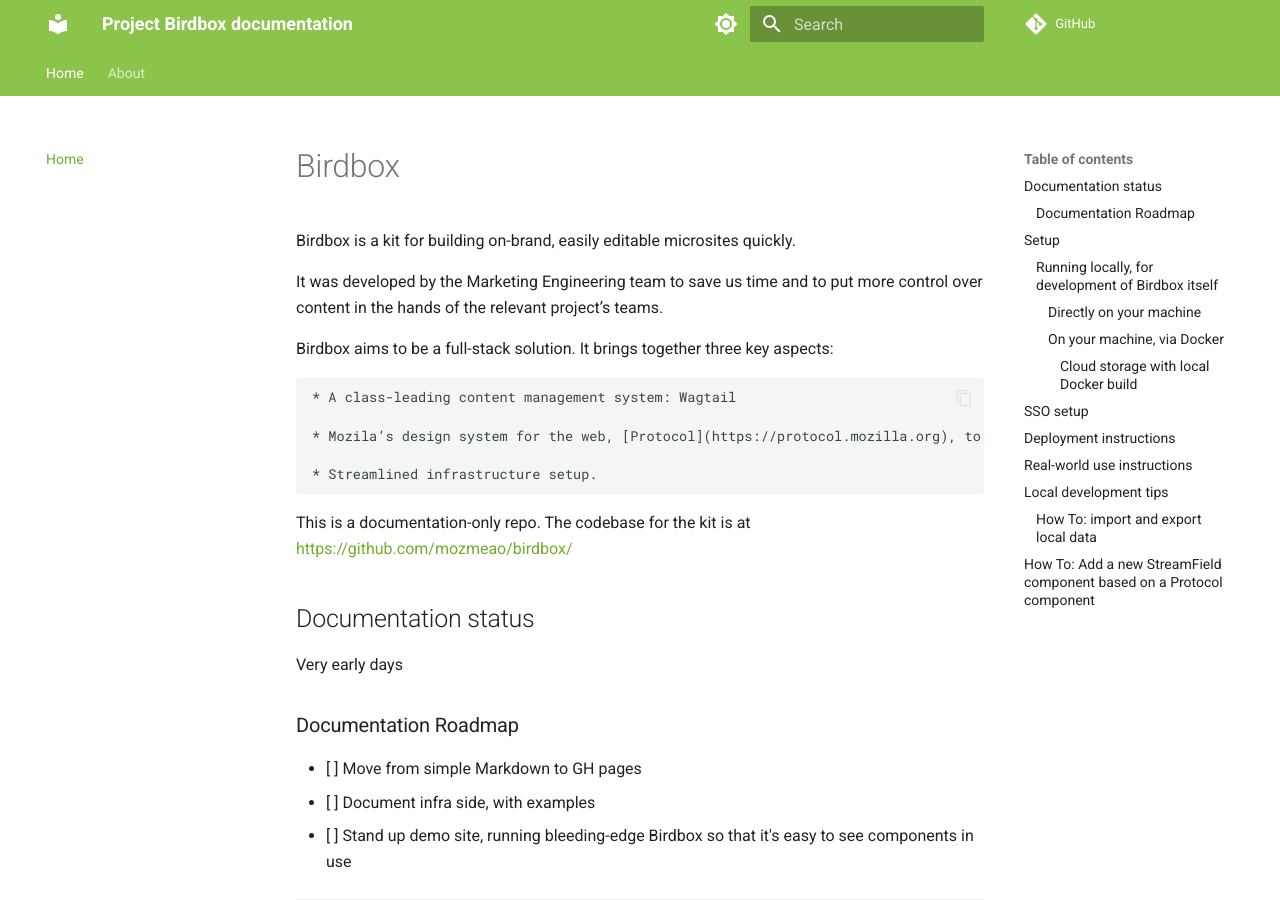
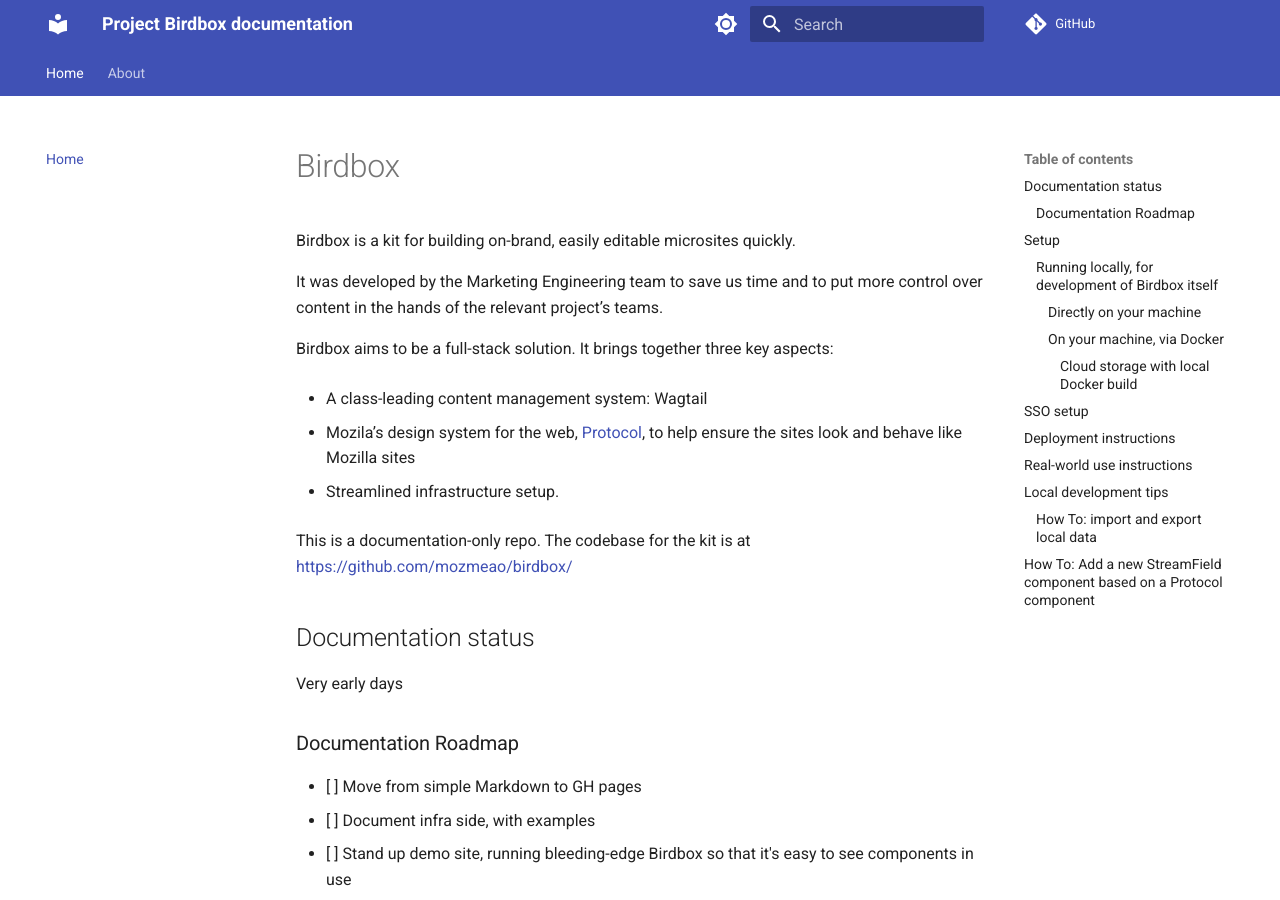
Before and after one commit to mozmeao/birdbox-documentation, an MkDocs documentation site: the page built from docs/index.md, in a window 1280 px wide and 900 px high. Built offline with MkDocs 1.6.1 and Material for MkDocs 9.7.7, drawn with Linux system fonts in a browser that asks for light colours; comment, search, counter and statistics services are not loaded.

````diff
--- a/docs/index.md
+++ b/docs/index.md
@@ -6,11 +6,11 @@ It was developed by the Marketing Engineering team to save us time and to put mo
 
 Birdbox aims to be a full-stack solution. It brings together three key aspects:
 
-    * A class-leading content management system: Wagtail
+* A class-leading content management system: Wagtail
 
-    * Mozila’s design system for the web, [Protocol](https://protocol.mozilla.org), to help ensure the sites look and behave like Mozilla sites
+* Mozila’s design system for the web, [Protocol](https://protocol.mozilla.org), to help ensure the sites look and behave like Mozilla sites
 
-    * Streamlined infrastructure setup.
+* Streamlined infrastructure setup.
 
 This is a documentation-only repo. The codebase for the kit is at <https://github.com/mozmeao/birdbox/>
 
@@ -20,9 +20,9 @@ Very early days
 
 ### Documentation Roadmap
 
-- [ ] Move from simple Markdown to GH pages
-- [ ] Document infra side, with examples
-- [ ] Stand up demo site, running bleeding-edge Birdbox so that it's easy to see components in use
+* [ ] Move from simple Markdown to GH pages
+* [ ] Document infra side, with examples
+* [ ] Stand up demo site, running bleeding-edge Birdbox so that it's easy to see components in use
 
 ----
 
@@ -34,21 +34,21 @@ Very early days
 
 _This mode uses sqlite for the DB and stores uploaded media on your machine_
 
-- Install the `just` taskrunner (Docs [here](https://github.com/casey/just); spoiler: `brew install just`)
-- Check out the repo
-- `cd` path/to/birdbox
-- Create then activate a virtual environment (`pyenv` + `pyenv-virtualenv` is recommended, but not required - see [Bedrock docs](https://bedrock.readthedocs.io/en/latest/install.html#local-installation) for installation details). Python 3.11+ is required, which you can install with `pyenv install 3.11.3``
+* Install the `just` taskrunner (Docs [here](https://github.com/casey/just); spoiler: `brew install just`)
+* Check out the repo
+* `cd` path/to/birdbox
+* Create then activate a virtual environment (`pyenv` + `pyenv-virtualenv` is recommended, but not required - see [Bedrock docs](https://bedrock.readthedocs.io/en/latest/install.html#local-installation) for installation details). Python 3.11+ is required, which you can install with `pyenv install 3.11.3``
 
     ```
     pyenv virtualenv 3.11.3 birdbox
     pyenv activate birdbox
     ```
 
-- `just preflight` to install Python and JS dependencies, run migrations (against a simple SQLite DB for local dev), create a cache table
-- To make an admin user `just createsuperuser`
-- To run the local webpack bundler + django runserver: `just run-local` or `npm start` (both do the same thing)
-- Go to <http://localhost:8000> for the default Wagtail site, and <http://localhost:8000/admin/> for the CMS UI
-- Ideally you will now load in set of sample pages - see Local development tips, below
+* `just preflight` to install Python and JS dependencies, run migrations (against a simple SQLite DB for local dev), create a cache table
+* To make an admin user `just createsuperuser`
+* To run the local webpack bundler + django runserver: `just run-local` or `npm start` (both do the same thing)
+* Go to <http://localhost:8000> for the default Wagtail site, and <http://localhost:8000/admin/> for the CMS UI
+* Ideally you will now load in set of sample pages - see Local development tips, below
 
 Main Wagtail admin/editor docs are at <https://guide.wagtail.org/en-latest/>
 
@@ -58,18 +58,18 @@ We expect most active development to happen directly on 'bare metal' but it's po
 
 Dockerized Birdbox uses a separate Postgres container for its database, not sqlite, so does not (currently) support the exporting and importing of local state.
 
-- Install the `just` taskrunner (Docs [here](https://github.com/casey/just); spoiler: `brew install just`)
-- Have Docker desktop and Docker Compose installed
-- Check out the repo
-- `cd` path/to/birdbox
-- Build the needed containers: `docker-compose build assets app`
-- Run the app container: `docker-compose up app` then go to <http://localhost:8080> -- note that at the moment you'll start with the default, empty, Wagtail site
+* Install the `just` taskrunner (Docs [here](https://github.com/casey/just); spoiler: `brew install just`)
+* Have Docker desktop and Docker Compose installed
+* Check out the repo
+* `cd` path/to/birdbox
+* Build the needed containers: `docker-compose build assets app`
+* Run the app container: `docker-compose up app` then go to <http://localhost:8080> -- note that at the moment you'll start with the default, empty, Wagtail site
 
 To run commands in the docker containers, there are a couple of convenience helpers:
 
-- `just docker-preflight` - the same preflighting steps as for local, just run in Docker
-- `just docker-shell` - run a bash shell in an already-running Docker container
-- `just docker-manage-py SOME_COMMAND` - run Django's manage.py script in the already-running docker container, with SOME_COMMAND passed as extra args. e.g. `just docker-manage-py makemigrations`
+* `just docker-preflight` - the same preflighting steps as for local, just run in Docker
+* `just docker-shell` - run a bash shell in an already-running Docker container
+* `just docker-manage-py SOME_COMMAND` - run Django's manage.py script in the already-running docker container, with SOME_COMMAND passed as extra args. e.g. `just docker-manage-py makemigrations`
 
 To that end, if you're setting up a new Docker build locally, you'll want to do the following just
 to get Wagtail running, but with no content. This is the equivalent of `just preflight`:
@@ -136,10 +136,10 @@ For local development, we use sqlite as our database, in part because it makes i
 
 1. Define a new block in Python in `microsite/blocks.py` with the fields/content items that the Protocol component needs (eg title, description, image)
 2. Add a new HTML template fragment for the new block in `microsite/templates/blocks/`
-    - Base the markup on the HTML in the Protocol docs' examples
-    - Remember to circle back and reference the template in the Python block definition
+    * Base the markup on the HTML in the Protocol docs' examples
+    * Remember to circle back and reference the template in the Python block definition
 3. If JS or CSS is needed for the component, configure webpack to build it - see `src/css/protocol/card.scss` as an example
-    - Remember to circle back to the Python nlock definition to set the `frontend_media` property so that this CSS/JS gets included when needed
+    * Remember to circle back to the Python nlock definition to set the `frontend_media` property so that this CSS/JS gets included when needed
 4. Find the page (in `microsite.models`) with a StreamField that you want the new component to be available in. Add it to the list of blocks that are available.
 5. `make makemigrations` then `make migrate` to get the DB up to speed
 6. In the Wagtail CMS admin, amend an instance of the relevant page to use your new block - you should be able to see it in the live preview. Usually it takes a bit of tweaking to get the page to look as you intend.
--- a/mkdocs.yml
+++ b/mkdocs.yml
@@ -3,6 +3,9 @@ dev_addr: 127.0.0.1:8765
 nav:
   - Home: index.md
   - About: about.md
+
+plugins:
+  - search
 
 repo_url: https://github.com/mozmeao/birdbox-documentation/
 
@@ -11,26 +14,30 @@ site_name: Project Birdbox documentation
 site_url: https://mozmeao.github.io/birdbox-documentation/
 
 theme:
+  features:
+    - content.code.annotation
+    - content.code.copy
+    - content.tabs.link
+    - navigation.footer
+    - navigation.path
+    - navigation.sections
+    - navigation.tabs
+    - navigation.top
+    - search.highlight
+    - search.suggest
+    - toc.ingegrate
+
   name: material
-  features:
-     - navigation.tabs
-     - navigation.top
-     - navigation.sections
-     - toc.ingegrate
-     - search.suggest
-     - search.highlight
-     - content.tabs.link
-     - content.code.annotation
-     - content.code.copy
 
   language: en
+
   palette:
     # Palette toggle for light mode
     - scheme: default
       toggle:
         icon: material/brightness-7
         name: Switch to dark mode
-      primary: light green
+      primary: blue gray
       accent: green
 
     # Palette toggle for dark mode
@@ -41,5 +48,4 @@ theme:
       primary: black
       accent: teal
 
-
 copyright: "© Copyright 2011-2023, Mozilla"
````
